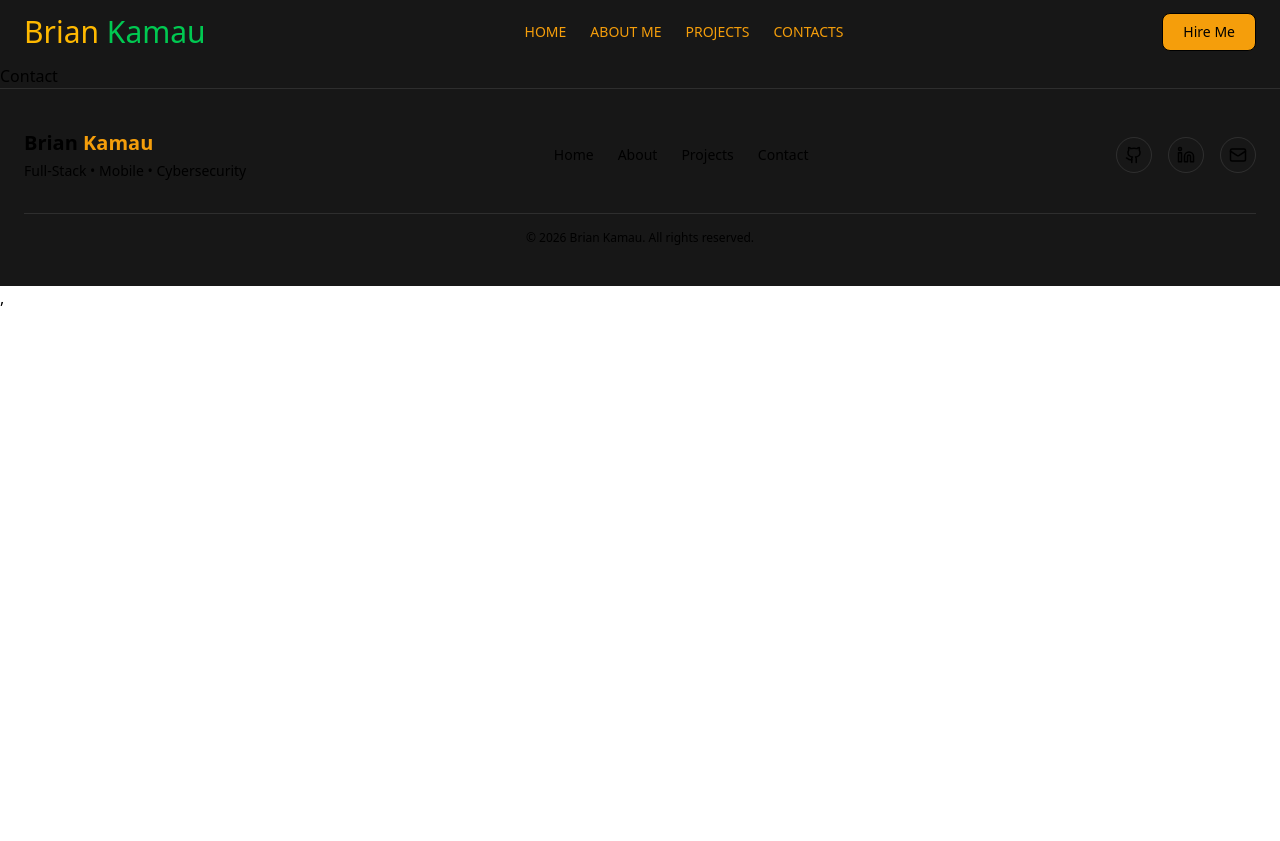
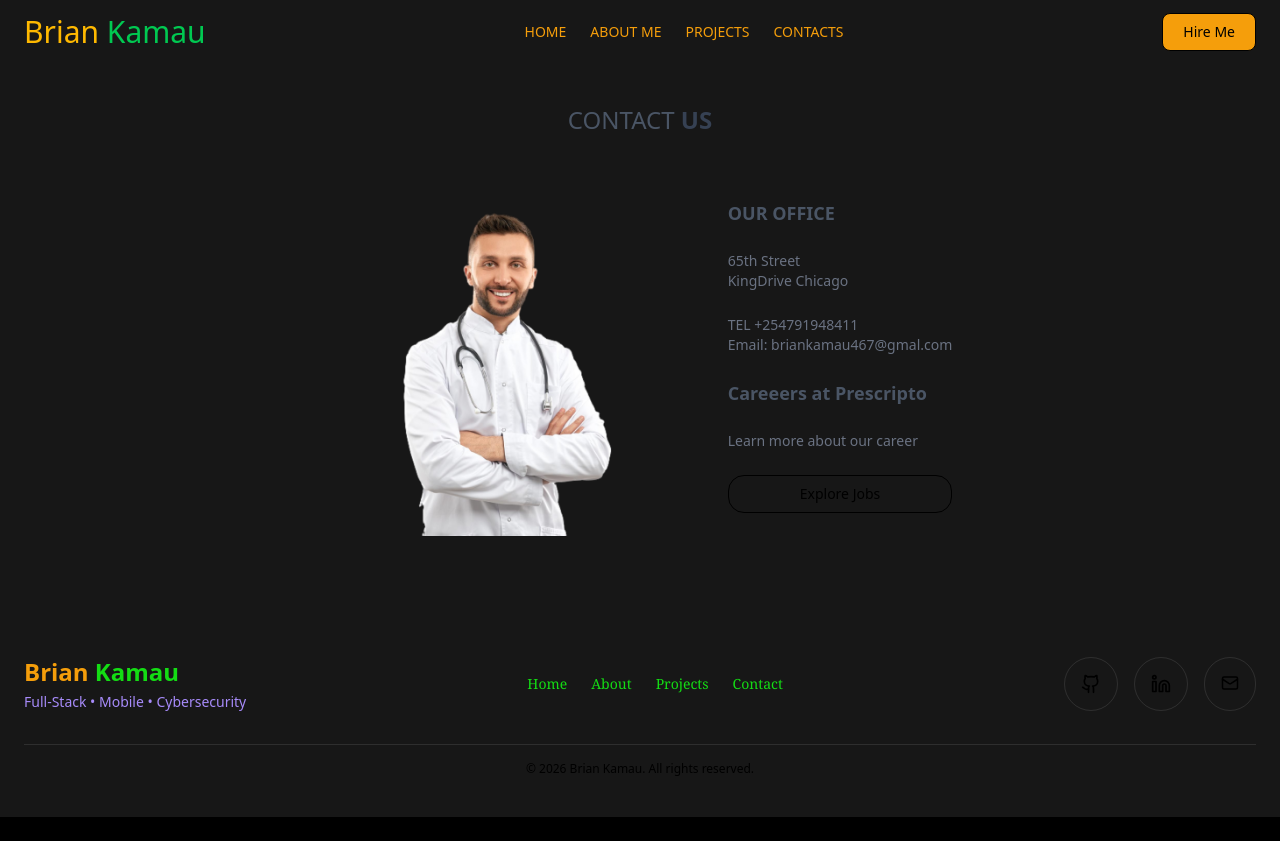
Before and after one commit to B-6219/portttt, a React (Vite) app in the folder frontend/: page /contact in a window 1280 px wide. Before the commit the page ends 800 px from the top, so only its background shows below. Built offline with nearby package versions, Linux system fonts and the light colour scheme.

Commit message:
editing footer.jsx

```diff
--- a/frontend/src/App.jsx
+++ b/frontend/src/App.jsx
@@ -9,7 +9,7 @@ import Footer from './components/Footer'
 
 const App = () => {
   return (
-    <div className='bg-dark-surface'>
+    <div className='bg-dark-surface min-h-screen'>
 
       <Header />
 
@@ -21,7 +21,7 @@ const App = () => {
         {/* <Route path='/' element={ } /> */}
       </Routes>
 
-      <Footer />
+      <Footer className='mt-auto bg-dark-surface border-t border-white/10' />
 
     </div>
   )
--- a/frontend/src/components/Footer.jsx
+++ b/frontend/src/components/Footer.jsx
@@ -10,7 +10,7 @@ import Mail from "lucide-react/dist/esm/icons/mail"
 
 const Footer = () => {
     return (
-        <section className="bg-dark-surface border-t border-white/10">
+        <section className="bg-dark-surface  border-white/10">
             <div className="max-w-7xl mx-auto px-6 py-10">
 
                 {/* Top section */}
@@ -18,40 +18,40 @@ const Footer = () => {
 
                     {/* Brand */}
                     <div className="text-center md:text-left">
-                        <h2 className="text-xl font-bold text-text-primary">
-                            Brian <span className="text-accent-amber">Kamau</span>
+                        <h2 className="text-2xl font-bold text-accent-amber">
+                            Brian <span className="text-neon">Kamau</span>
                         </h2>
-                        <p className="text-text-muted text-sm mt-1">
+                        <p className="text-purple-muted text-sm mt-1">
                             Full-Stack • Mobile • Cybersecurity
                         </p>
                     </div>
 
                     {/* Navigation */}
                     <ul className="flex gap-6 text-sm text-text-muted">
-                        <li><NavLink className="hover:text-accent-amber" to="/">Home</NavLink></li>
-                        <li><NavLink className="hover:text-accent-amber" to="/about">About</NavLink></li>
-                        <li><NavLink className="hover:text-accent-amber" to="/project">Projects</NavLink></li>
-                        <li><NavLink className="hover:text-accent-amber" to="/contact">Contact</NavLink></li>
+                        <li><NavLink className="text-neon text-medium font-serif hover:text-accent-amber" to="/">Home</NavLink></li>
+                        <li><NavLink className="text-neon text-medium font-serif hover:text-accent-amber" to="/about">About</NavLink></li>
+                        <li><NavLink className="text-neon text-medium font-serif hover:text-accent-amber" to="/project">Projects</NavLink></li>
+                        <li><NavLink className="text-neon text-medium font-serif hover:text-accent-amber" to="/contact">Contact</NavLink></li>
                     </ul>
 
                     {/* Socials */}
                     <div className="flex gap-4">
                         <a
                             href="#"
-                            className="p-2 rounded-full border border-white/10 text-text-muted hover:text-accent-amber hover:border-accent-amber transition"
+                            className="p-4 hover:bg-off-white  rounded-full border border-white/10 text-text-muted text-black hover:text-accent-amber transition"
                         >
-                            <Github size={18} />
+                            <Github size={20} />
                         </a>
 
                         <a
                             href="#"
-                            className="p-2 rounded-full border border-white/10 text-text-muted hover:text-accent-amber hover:border-accent-amber transition"
+                            className="p-4 font-semibold rounded-full border border-white/10 text-text-muted  hover:bg-dark-blue hover:text-off-white transition"
                         >
-                            <Linkedin size={18} />
+                            <Linkedin size={20} />
                         </a>
                         <a
                             href="#"
-                            className="p-2 rounded-full border border-white/10 text-text-muted hover:text-accent-amber hover:border-accent-amber transition"
+                            className="p-4 rounded-full border border-white/10 text-text-muted hover:text-accent-amber transition"
                         >
                             <Mail size={18} />
                         </a>
--- a/frontend/src/index.css
+++ b/frontend/src/index.css
@@ -9,4 +9,17 @@
 
     --color-purple-muted: #a78bfa;
     --color-off-white: #e5e7eb;
+    --color-dark-blue: #010124;
 }
+
+html,
+body,
+#root {
+    height: 100%;
+    margin: 0;
+    padding: 0;
+}
+
+body {
+    background-color: black;
+}
--- a/frontend/src/pages/Contact.jsx
+++ b/frontend/src/pages/Contact.jsx
@@ -1,8 +1,26 @@
 import React from 'react'
+import doc14 from '../assets/doc14.png'
 
 const Contact = () => {
     return (
-        <div>Contact</div>
+        <div>
+            <div className='text-center text-2xl pt-10 text-gray-600'>
+                <p>CONTACT <span className='text-gray-700 font-semibold'>US</span></p>
+            </div>
+
+            <div className='my-10 flex flex-col justify-center md:flex-row gap-10 mb-20 text-sm'>
+                <img className='w-full md:max-w-90 ' src={doc14} alt="" />
+
+                <div className='flex flex-col justify-center gap-6 md;w-2/4 text-sm '>
+                    <p className='font-semibold text-gray-600 text-lg'>OUR OFFICE</p>
+                    <p className='text-gray-500'>65th Street <br /> KingDrive Chicago</p>
+                    <p className='text-gray-500'>TEL  +254791948411 <br /> Email: briankamau467@gmal.com</p>
+                    <p className='font-semibold text-lg text-gray-600'>Careeers at Prescripto</p>
+                    <p className='text-gray-500'>Learn more about our career</p>
+                    <button className='border rounded-2xl border-black px-6 py-2 text-sm hover:bg-amber-500 hover:text-black transition-all duration-500'>Explore Jobs</button>
+                </div>
+            </div>
+        </div>
     )
 }
 
```
